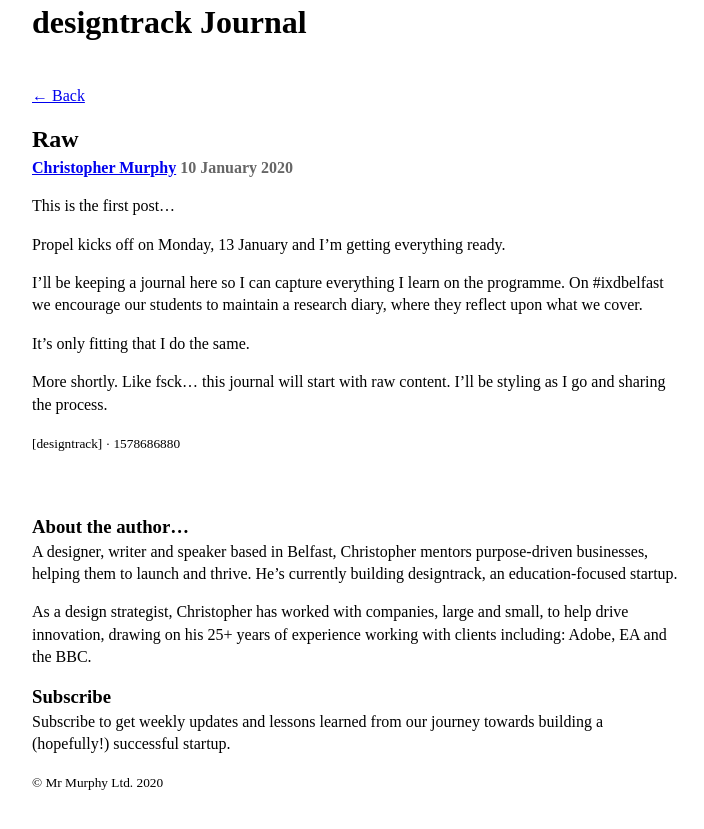
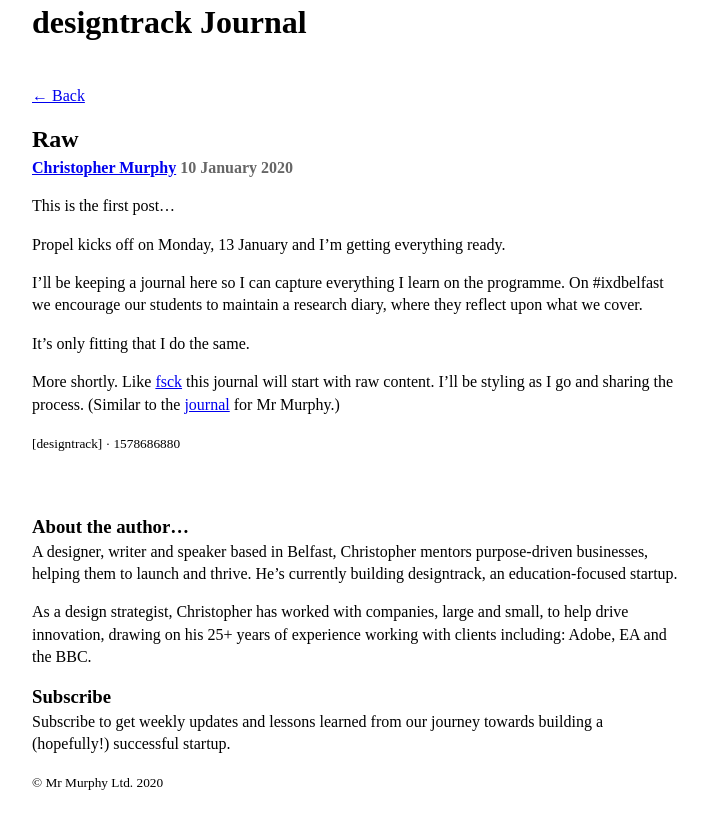
Before and after one commit to designtrack/designtrack-journal, a Jekyll site: the page built from _posts/2020-01-10-raw.md, in a window 1280 px wide. Shown: the top 829 px of the page, without its empty margins (283-987 px from the left). Built offline with Jekyll 4.4.1, drawn with Linux system fonts in a browser that asks for light colours; nearby versions of some CDN libraries.

Commit message:
Update from Forestry.io Christopher Murphy updated _posts/2020-01-10-raw.md

```diff
--- a/_posts/2020-01-10-raw.md
+++ b/_posts/2020-01-10-raw.md
@@ -12,4 +12,4 @@
 
 It's only fitting that I do the same.
 
-More shortly. Like fsck… this journal will start with raw content. I'll be styling as I go and sharing the process.
+More shortly. Like [fsck](https://fsck.mrmurphy.com) this journal will start with raw content. I'll be styling as I go and sharing the process. (Similar to the [journal](https://dev.mrmurphy.com/redesign/) for Mr Murphy.)
```
